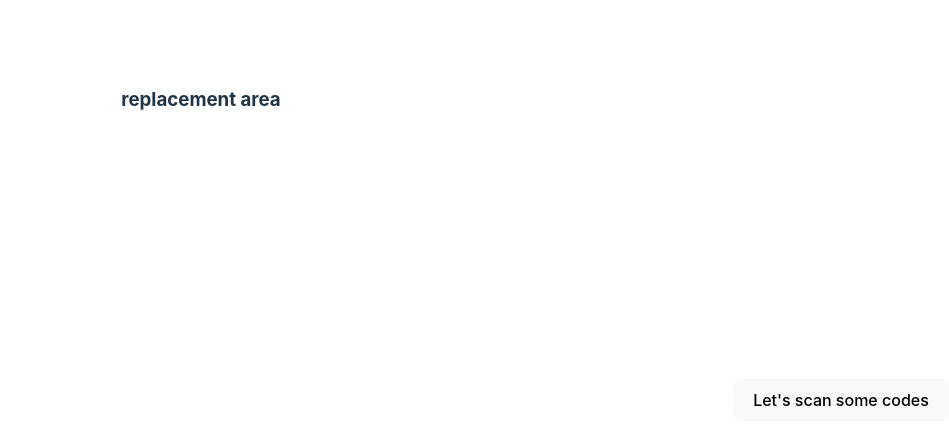
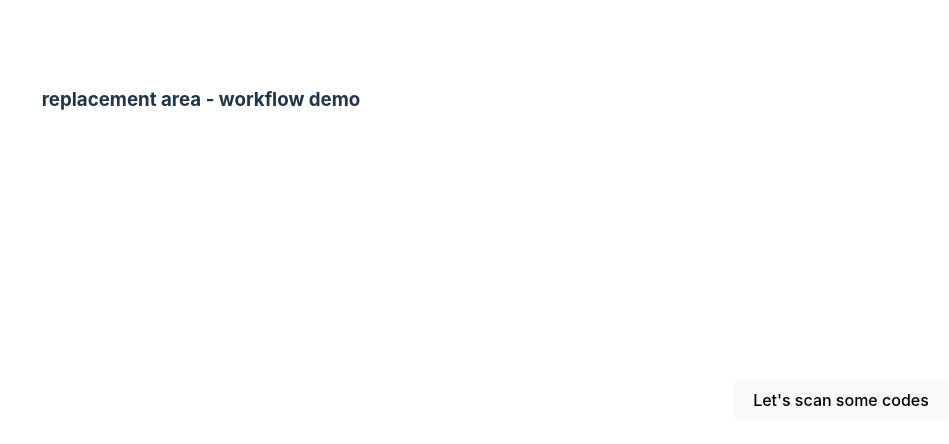
Before and after one commit to vmpenyana/scanner, a React (Vite) app: page / in a window 1280 px wide. Shown: the top 444 px of the page, without its empty margins (331-1280 px from the left). Built offline with nearby package versions, Linux system fonts and the light colour scheme.

Commit message:
workflow demo

```diff
--- a/src/App.tsx
+++ b/src/App.tsx
@@ -3,7 +3,7 @@ import './App.css'
 function App() {
   return (
     <>
-      <h3>replacement area</h3>
+      <h3>replacement area - workflow demo</h3>
     </>
   )
 }
```
